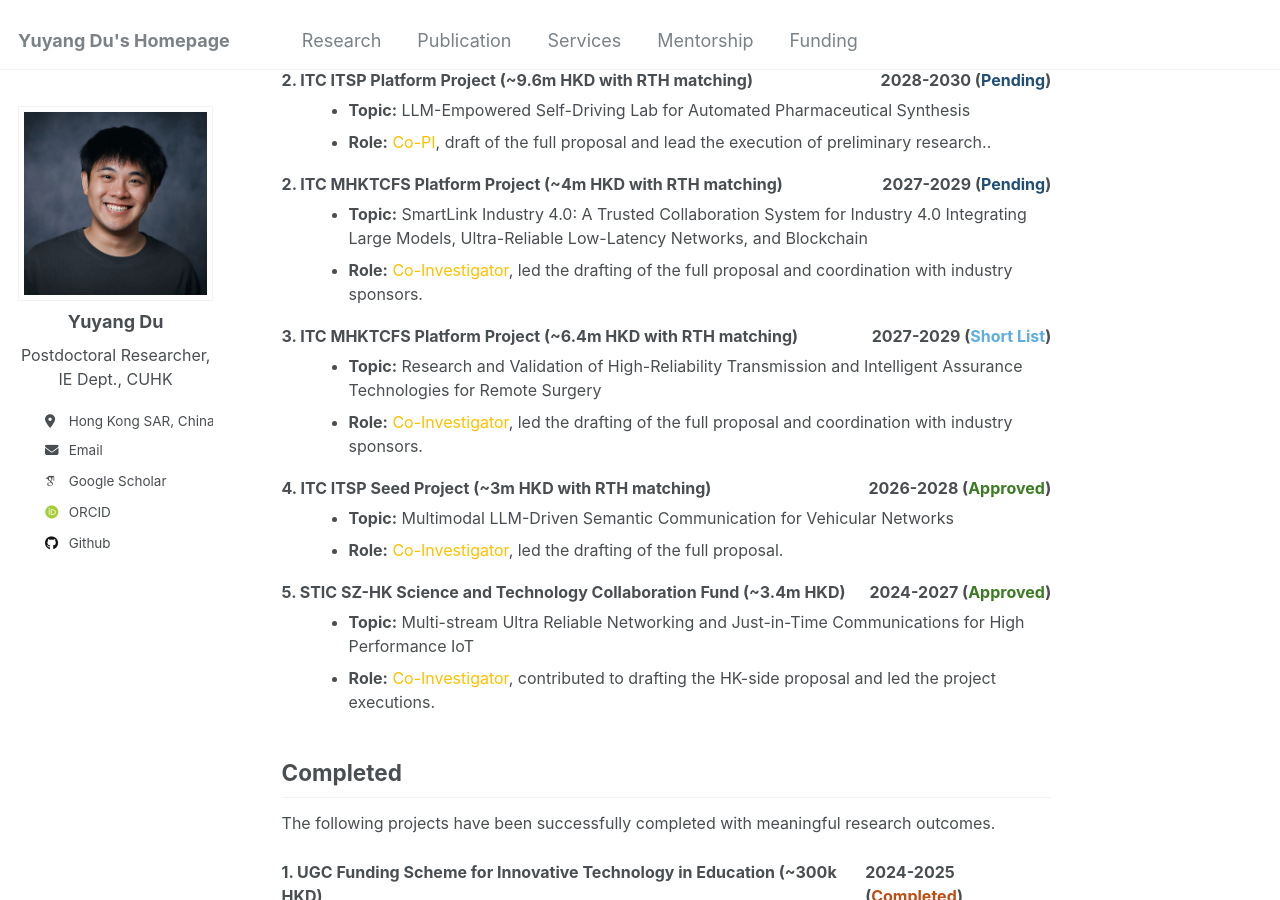
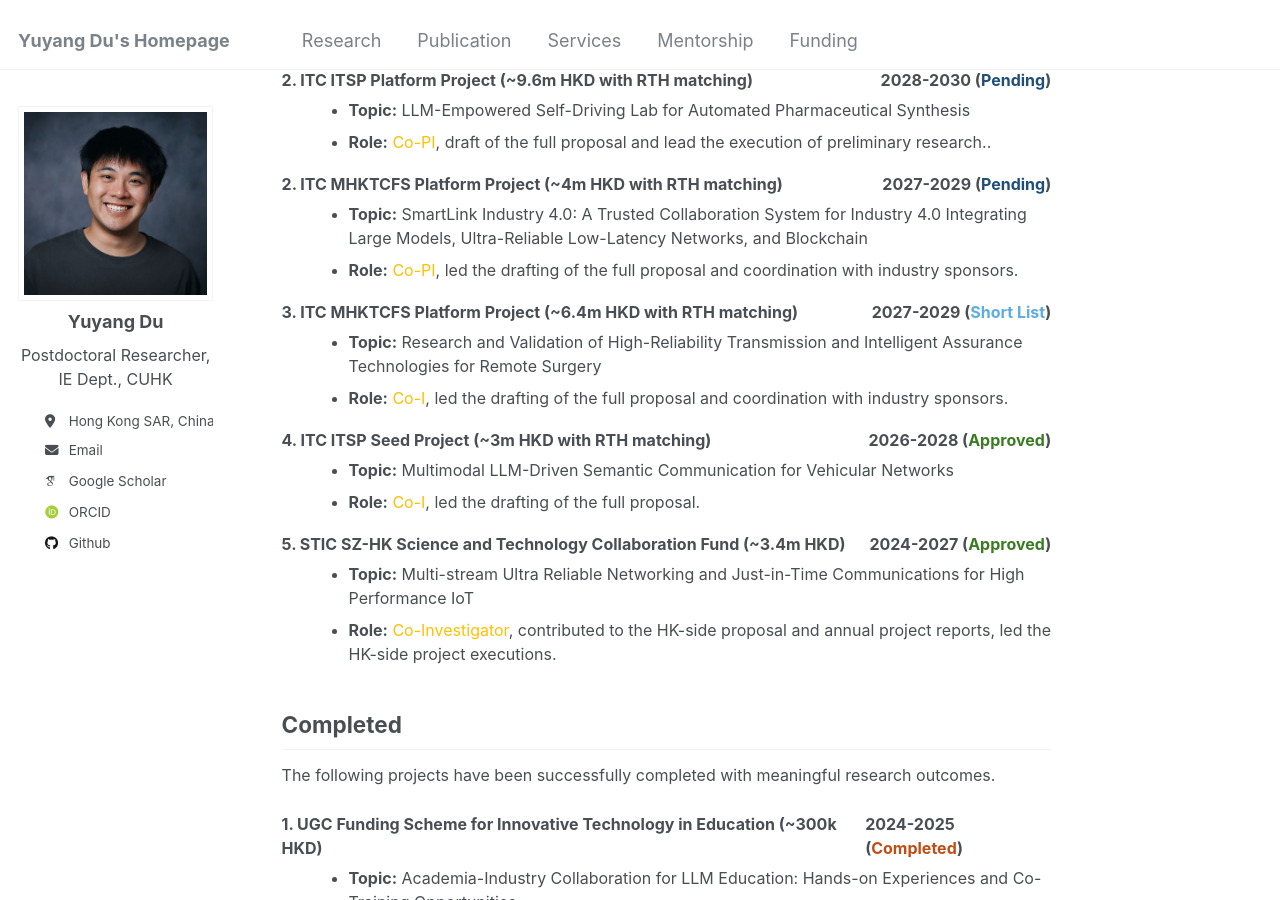
Before and after one commit to yuyangdu01/yuyangdu01.github.io, a Jekyll site: the page built from _pages/funding.md, in a window 1280 px wide and 900 px high, scrolled down 387 px. Built offline with Jekyll 4.4.1, drawn with Linux system fonts in a browser that asks for light colours; some web fonts are replaced.

Commit message:
Update funding.md

```diff
--- a/_pages/funding.md
+++ b/_pages/funding.md
@@ -34,7 +34,7 @@ Approved/Pending
 </li>
 <ul style="margin-left: 1.5em; margin-top: 6px;">
   <font size=3><li><b>Topic:</b> SmartLink Industry 4.0: A Trusted Collaboration System for Industry 4.0 Integrating Large Models, Ultra-Reliable Low-Latency Networks, and Blockchain</li></font>
-  <font size=3><li><b>Role:</b> <span style="color: #ffc000;">Co-Investigator</span>, led the drafting of the full proposal and coordination with industry sponsors.</li></font>
+  <font size=3><li><b>Role:</b> <span style="color: #ffc000;">Co-PI</span>, led the drafting of the full proposal and coordination with industry sponsors.</li></font>
 </ul>
 
 <li style="display: flex; justify-content: space-between; align-items: center; list-style-type: none;">
@@ -43,7 +43,7 @@ Approved/Pending
 </li>
 <ul style="margin-left: 1.5em; margin-top: 6px;">
   <font size=3><li><b>Topic:</b> Research and Validation of High-Reliability Transmission and Intelligent Assurance Technologies for Remote Surgery</li></font>
-  <font size=3><li><b>Role:</b> <span style="color: #ffc000;">Co-Investigator</span>, led the drafting of the full proposal and coordination with industry sponsors.</li></font>
+  <font size=3><li><b>Role:</b> <span style="color: #ffc000;">Co-I</span>, led the drafting of the full proposal and coordination with industry sponsors.</li></font>
 </ul>
 
 <li style="display: flex; justify-content: space-between; align-items: center; list-style-type: none;">
@@ -52,7 +52,7 @@ Approved/Pending
 </li>
 <ul style="margin-left: 1.5em; margin-top: 6px;">
   <font size=3><li><b>Topic:</b> Multimodal LLM-Driven Semantic Communication for Vehicular Networks</li></font>
-  <font size=3><li><b>Role:</b> <span style="color: #ffc000;">Co-Investigator</span>, led the drafting of the full proposal.</li></font>
+  <font size=3><li><b>Role:</b> <span style="color: #ffc000;">Co-I</span>, led the drafting of the full proposal.</li></font>
 </ul>
 
 <li style="display: flex; justify-content: space-between; align-items: center; list-style-type: none;">
@@ -61,7 +61,7 @@ Approved/Pending
 </li>
 <ul style="margin-left: 1.5em; margin-top: 6px;">
   <font size=3><li><b>Topic:</b> Multi-stream Ultra Reliable Networking and Just-in-Time Communications for High Performance IoT</li></font>
-  <font size=3><li><b>Role:</b> <span style="color: #ffc000;">Co-Investigator</span>, contributed to drafting the HK-side proposal and led the project executions.</li></font>
+  <font size=3><li><b>Role:</b> <span style="color: #ffc000;">Co-Investigator</span>, contributed to the HK-side proposal and annual project reports, led the HK-side project executions.</li></font>
 </ul>
 
 Completed
```
